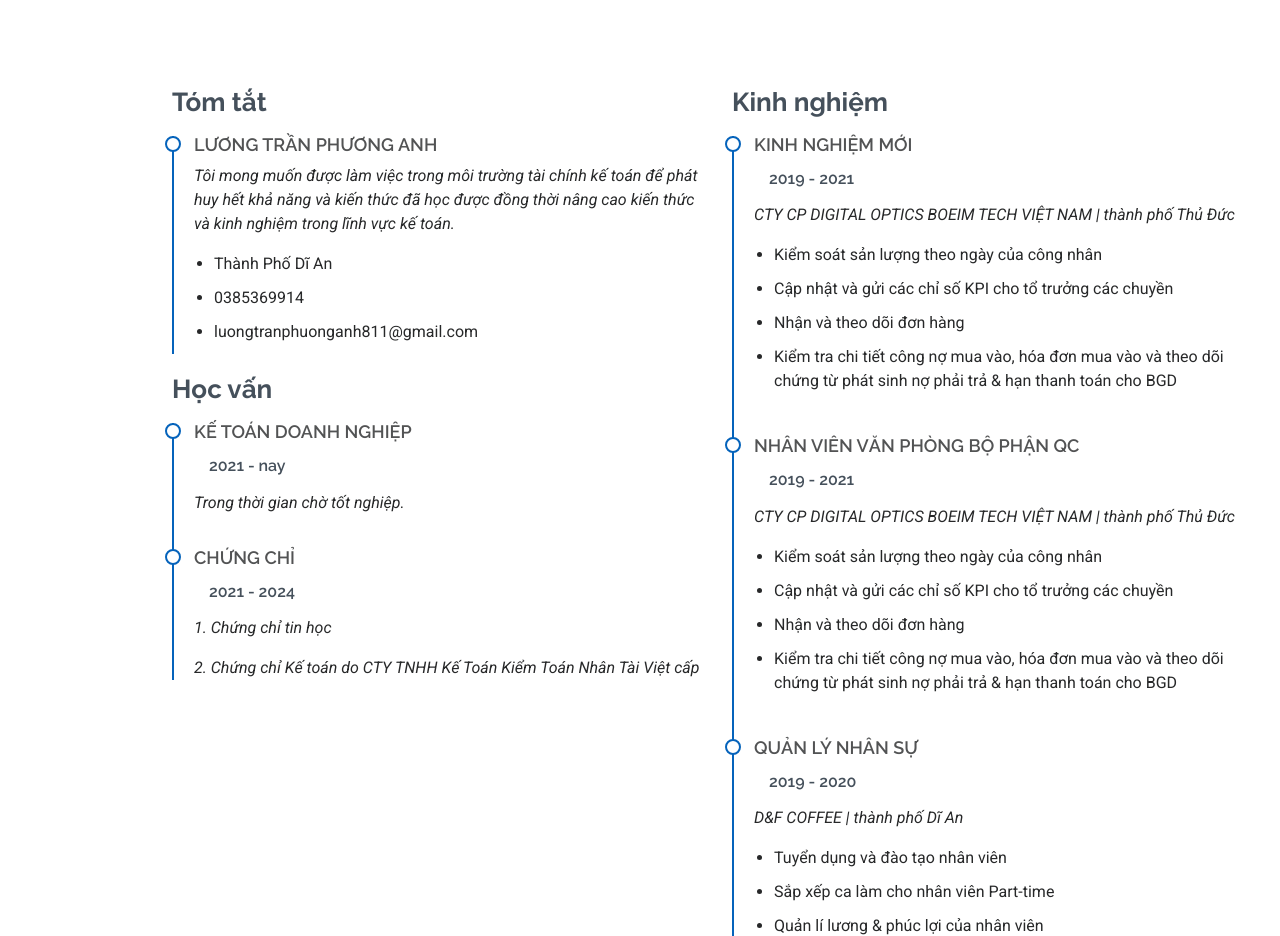
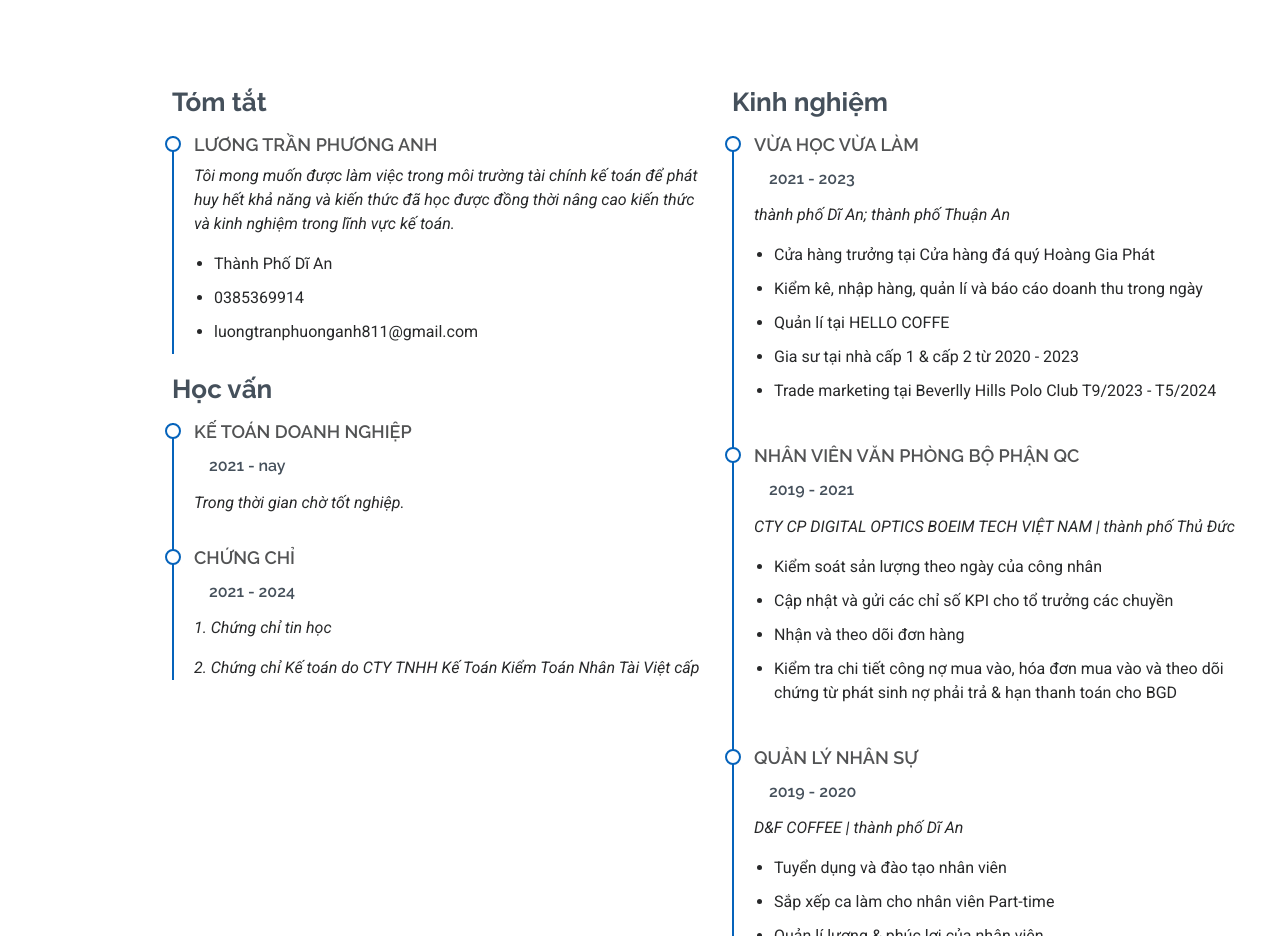
Before and after one commit to ahnjhin/MeoResume-ahnjhin, a plain HTML site: page index.html in a window 1280 px wide. Shown: the part 1540-2476 px from the top of the page. Drawn offline with Linux system fonts and the light colour scheme.

Commit message:
Update index.html

```diff
--- a/index.html
+++ b/index.html
@@ -168,14 +168,15 @@
 
            <!-- Bắt đầu 1 kinh nghiệm -->
             <div class="resume-item">
-              <h4>Kinh nghiệm mới</h4>
-              <h5>2019 - 2021</h5>
-              <p><em>CTY CP DIGITAL OPTICS BOEIM TECH VIỆT NAM | thành phố Thủ Đức </em></p>
+              <h4>Vừa học vừa làm</h4>
+              <h5>2021 - 2023</h5>
+              <p><em>thành phố Dĩ An; thành phố Thuận An </em></p>
               <ul>
-                <li>Kiểm soát sản lượng theo ngày của công nhân</li>
-                <li>Cập nhật và gửi các chỉ số KPI cho tổ trưởng các chuyền </li>
-                <li>Nhận và theo dõi đơn hàng</li>
-                <li>Kiểm tra chi tiết công nợ mua vào, hóa đơn mua vào và theo dõi chứng từ phát sinh nợ phải trả & hạn thanh toán cho BGD </li>
+                <li>Cửa hàng trưởng tại Cửa hàng đá quý Hoàng Gia Phát </li>
+                <li>Kiểm kê, nhập hàng, quản lí và báo cáo doanh thu trong ngày </li>
+                <li>Quản lí tại HELLO COFFE</li>
+                <li>Gia sư tại nhà cấp 1 & cấp 2 từ 2020 - 2023 </li>
+		<li>Trade marketing tại Beverlly Hills Polo Club T9/2023 - T5/2024</li>
               </ul>
             </div><!--  Kết thúc 1 kinh nghiệm -->
 
```
